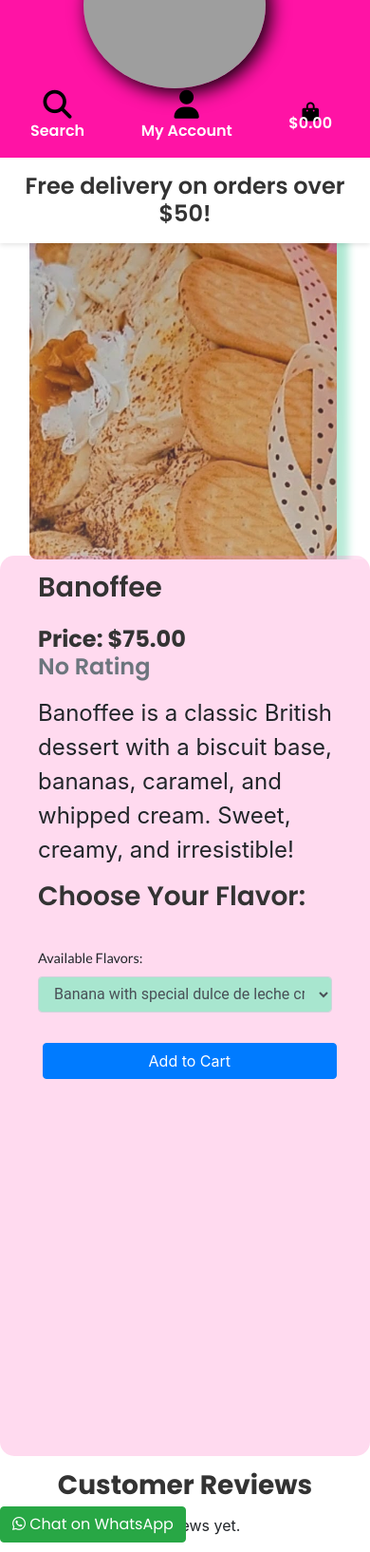
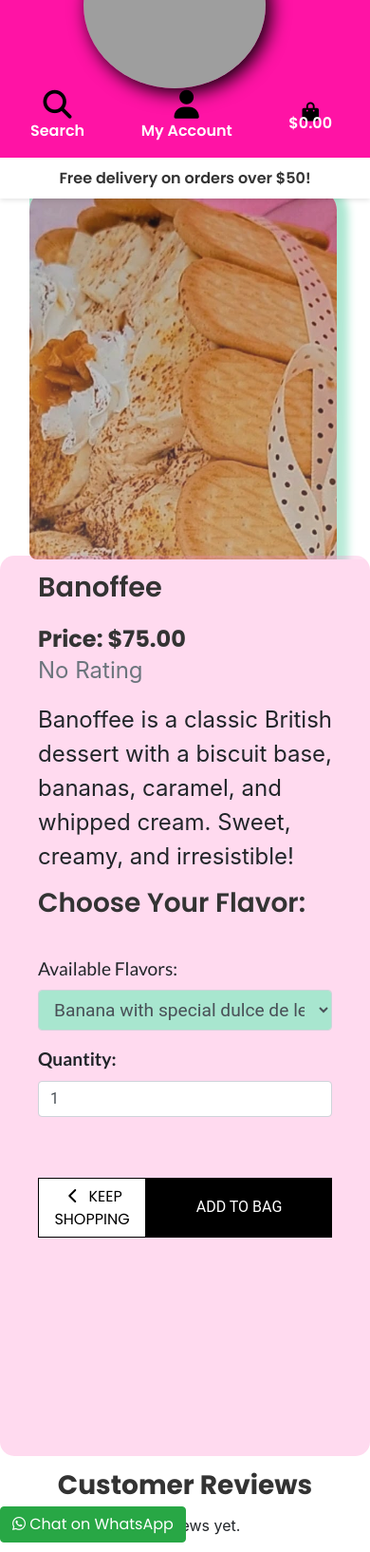
Before and after one commit to miriamdosantos/Ferrie-Bakery, a Django app: page /products/8 in a window 390 px wide. Shown: the part 153-1787 px from the top of the page at 95% size. Run offline with Django 3.2, Linux system fonts and the light colour scheme; data comes from the database, SQL or seed files in the repository; both versions use the stored data as it was after the commit; data that the repository does not hold is empty; parts of the project's set-up code (start-up, migrations or seed data) failed here and were passed over; some libraries are stand-ins or nearby versions; grey boxes are pictures that could not be loaded.

Commit message:
Added add to a bag functionality

```diff
--- a/bag/templates/bag/bag.html
+++ b/bag/templates/bag/bag.html
@@ -6,10 +6,11 @@
 <main class="container mb-4 ">
     <!-- Título da Página -->
     <div class="row mt-5">
-        <div class="col-12 offset-3 mt-5"></div>
+        <div class="col-12  mt-5">
         <h1 class="text-center" style="color:#FF13A4; text-shadow: 5px 5px 15px #17010e73; font-weight: bold; text-decoration: underline;">
             {% trans "Shopping Bag" %}
         </h1>
+        </div>
     </div>
 
     <div class="row">
--- a/bag/urls.py
+++ b/bag/urls.py
@@ -2,5 +2,6 @@ from django.urls import path
 from . import views
 
 urlpatterns = [
-    path('', views.view_bag, name='view_bag')
+    path('', views.view_bag, name='view_bag'),
+    path('add/<item_id>/', views.add_to_bag, name='add_to_bag'),
 ]
--- a/ferrie_bakery/settings.py
+++ b/ferrie_bakery/settings.py
@@ -26,7 +26,7 @@ BASE_DIR = Path(__file__).resolve().parent.parent
 SECRET_KEY = 'django-insecure-rzn#hp$j(-z%6(@5t#n*pp2s2mdsjskrbrg#*$zdvvxtdm3bgv'
 
 # SECURITY WARNING: don't run with debug turned on in production!
-DEBUG = True
+DEBUG = False
 
 ALLOWED_HOSTS = ['192.168.183.7', '127.0.0.1']
 
--- a/products/templates/products/product_detail.html
+++ b/products/templates/products/product_detail.html
@@ -49,7 +49,7 @@
                     <i class="fas fa-star mr-1 text-warning"></i>{{ avg_rating }} / 5
                 </h6>
                 {% else %}
-                <h6 class="text-muted">{% trans "No Rating" %}</h6>
+                <p class="text-muted">{% trans "No Rating" %}</p>
                 {% endif %}
 
                 <p class="mt-3">{{ product.description }}</p>
@@ -61,7 +61,7 @@
                 {% endif %}
 
                 <!-- Formulário para seleção de sabores e opções adicionais -->
-                <form method="POST" action="#">
+                <form method="POST" action="{% url 'add_to_bag' product.id %}">
                     {% csrf_token %}
                     <h3>{% trans "Choose Your Flavor:" %}</h3>
 
@@ -138,9 +138,37 @@
                     </div>
                     {% endif %}
 
+                    <div class="form-row align-items-center">
+                        <!-- Input de quantidade -->
+                        <div class="col-12 col-md-6 mb-3">
+                            <label for="quantity" class="form-label"><strong>{% trans "Quantity:" %}</strong></label>
+                            <div class="input-group">
+                                <input
+                                    class="form-control qty_input"
+                                    type="number"
+                                    name="quantity"
+                                    value="1"
+                                    min="1"
+                                    max="99"
+                                    data-item_id="{{ product.id }}"
+                                    id="id_qty_{{ product.id }}"
+                                >
+                            </div>
+                        </div>
 
-                    <!-- Botão para adicionar ao carrinho -->
-                    <button type="submit" class="btn btn-primary mt-3">{% trans "Add to Cart" %}</button>
+                        <!-- Botões -->
+                        <div class="col-12 col-md-6 d-flex justify-content-between mt-md-0">
+                            <a href="{% url 'products' %}" class="btn btn-outline-black rounded-0 mt-5 ">
+                                <span class="icon">
+                                    <i class="fas fa-chevron-left"></i>
+                                </span>
+                                <span class="text-uppercase">{% trans "Keep Shopping" %}</span>
+                            </a>
+
+                            <input type="submit" class="btn btn-black rounded-0 text-uppercase mt-5 " style="border-radius: 40px;" value="{% trans 'Add to Bag' %}">
+                            <input type="hidden" name="redirect_url" value="{{ request.path }}">
+                        </div>
+                    </div>
                 </form>
             </div>
         </div>
--- a/static/css/base.css
+++ b/static/css/base.css
@@ -338,6 +338,24 @@ header i{
   background-color: #FF70C0;
 }
 
+.btn-black {
+  background: black;
+  color: white;
+}
+
+.btn-outline-black {
+  background: white;
+  color: black !important; /* use important to override link colors for <a> elements */
+  border: 1px solid black;
+}
+
+.btn-outline-black:hover,
+.btn-outline-black:active,
+.btn-outline-black:focus {
+  background: black;
+  color: white !important;
+}
+
 .image-container {
   position: relative;
   overflow: hidden; /* Garante que o reflexo não ultrapasse os limites */
@@ -418,12 +436,13 @@ header i{
 .product-details-container small,
 .product-details-container label {
   font-family: 'Lato', sans-serif;
-  font-size: 0.9rem;
+  font-size: 1.2rem;
 }
 
 .product-details-container select,
 .product-details-container option{
   background-color: var(--secondary-color);
+  font-size: 1.2rem;
 }
 
 
--- a/templates/base.html
+++ b/templates/base.html
@@ -119,9 +119,9 @@
         </div>
         <div id="delivery-banner" class="row text-center">
             <div class="col bg-black text-white">
-                <h4 class="logo-font my-1">
+                <h6 class="logo-font my-1">
                     {% blocktrans %}Free delivery on orders over ${{ free_delivery_threshold }}!{% endblocktrans %}
-                </h4>
+                </h6>
             </div>
         </div>
     </header>
```
Also changed, not shown: bag/views.py (+17 -4 lines), db.sqlite3.
